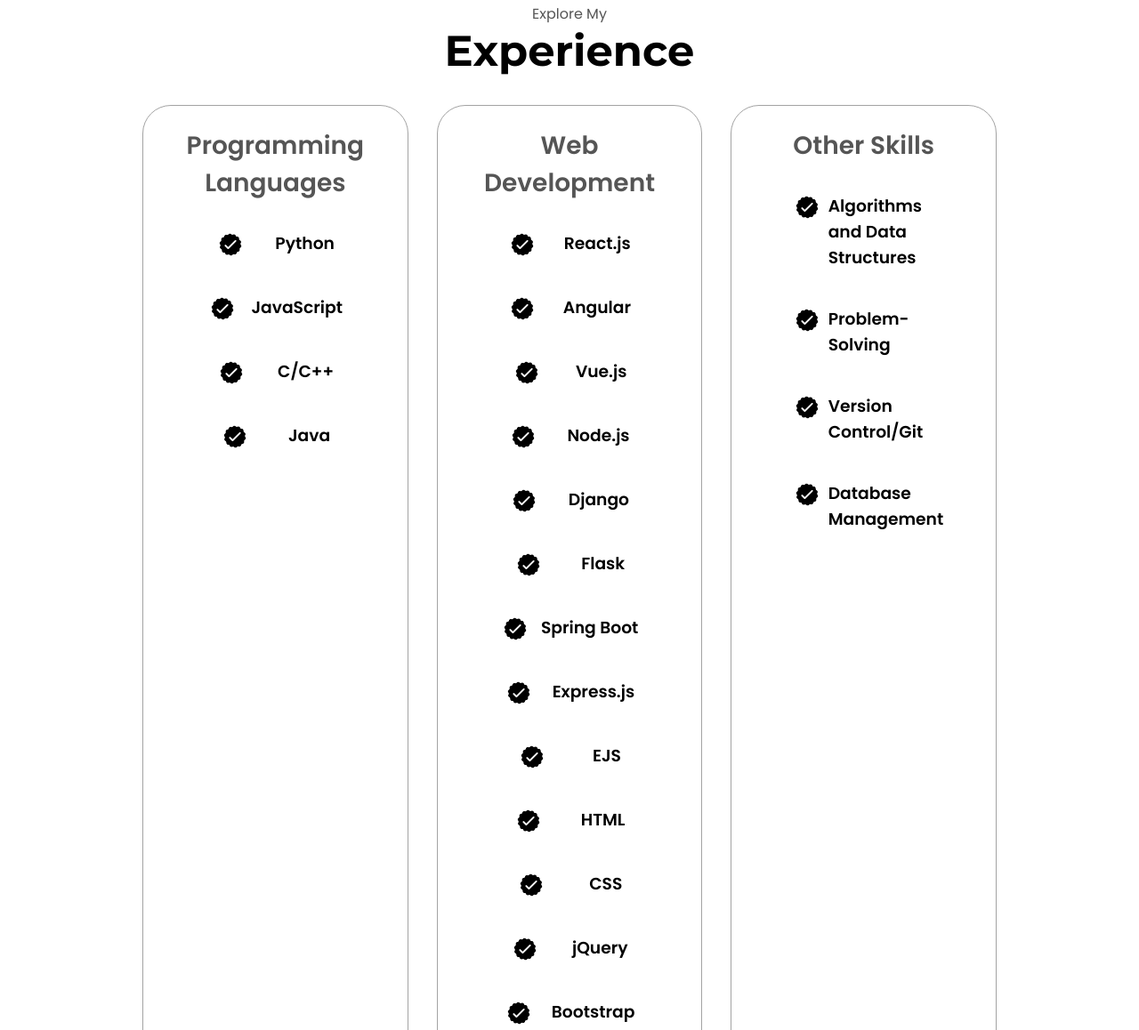
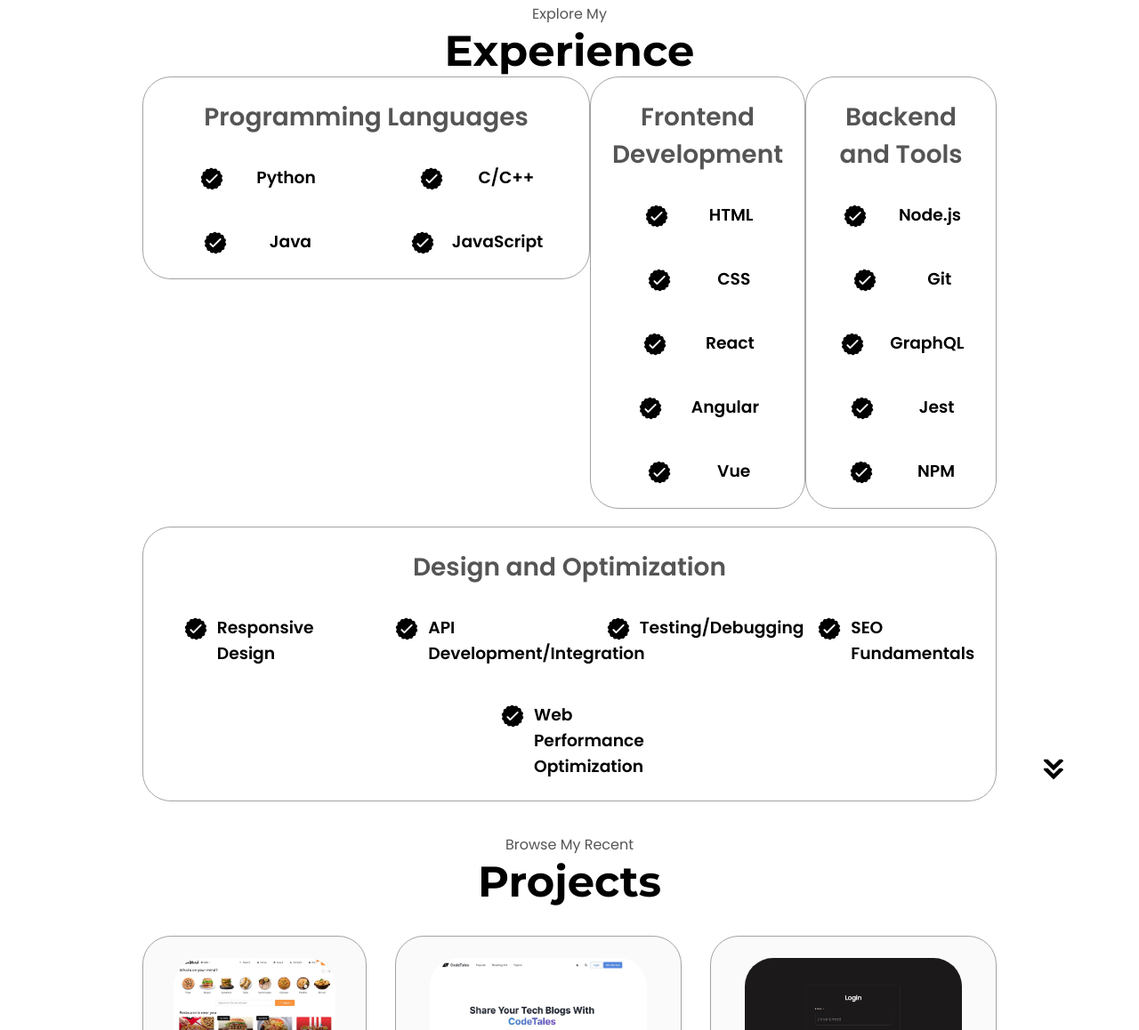
Before and after one commit to BhanuPrakashBandreddi/BhanuprakashBandreddi.github.io, a plain HTML site: page index.html in a window 1280 px wide. Shown: the part 1677-2835 px from the top of the page at 89% size. Drawn offline with Linux system fonts and the light colour scheme.

Commit message:
resume update

```diff
--- a/index.html
+++ b/index.html
@@ -122,156 +122,134 @@
       <p class="section__text__p1">Explore My</p>
       <h1 class="title">Experience</h1>
       <div class="experience-details-container">
-        <div class="about-containers">
-          <div class="details-container">
+          <!-- Programming Languages - Single Column -->
+          <div class="details-container programming-languages">
               <h2 class="experience-sub-title">Programming Languages</h2>
               <div class="article-container">
+                  <!-- Python -->
                   <article>
                       <img src="./assets/checkmark.png" alt="Experience icon" class="icon"/>
-                <div>
-                  <h3>Python</h3>
-                </div>
+                      <div><h3>Python</h3></div>
                   </article>
+                  <!-- C/C++ -->
                   <article>
                       <img src="./assets/checkmark.png" alt="Experience icon" class="icon"/>
-                <div>
-                  <h3>JavaScript</h3>
-                </div>
+                      <div><h3>C/C++</h3></div>
                   </article>
+                  <!-- Java -->
                   <article>
                       <img src="./assets/checkmark.png" alt="Experience icon" class="icon"/>
-                <div>
-                  <h3>C/C++</h3>
-                </div>
+                      <div><h3>Java</h3></div>
                   </article>
+                  <!-- JavaScript -->
                   <article>
                       <img src="./assets/checkmark.png" alt="Experience icon" class="icon"/>
-                <div>
-                  <h3>Java</h3>
-                </div>
+                      <div><h3>JavaScript</h3></div>
                   </article>
+                  <!-- Add other programming languages if necessary -->
               </div>
           </div>
-          <div class="details-container">
-            <h2 class="experience-sub-title">Web Development</h2>
+
+          <!-- Frontend Development - Two Columns -->
+          <div class="details-container frontend-development">
+              <h2 class="experience-sub-title">Frontend Development</h2>
               <div class="article-container">
+                  <!-- HTML -->
                   <article>
                       <img src="./assets/checkmark.png" alt="Experience icon" class="icon"/>
-                <div>
-                  <h3>React.js</h3>
-                </div>
+                      <div><h3>HTML</h3></div>
                   </article>
+                  <!-- CSS -->
                   <article>
                       <img src="./assets/checkmark.png" alt="Experience icon" class="icon"/>
-                <div>
-                  <h3>Angular</h3>
-                </div>
+                      <div><h3>CSS</h3></div>
                   </article>
+                  <!-- React -->
                   <article>
                       <img src="./assets/checkmark.png" alt="Experience icon" class="icon"/>
-                <div>
-                  <h3>Vue.js</h3>
-                </div>
+                      <div><h3>React</h3></div>
                   </article>
+                  <!-- Angular -->
                   <article>
                       <img src="./assets/checkmark.png" alt="Experience icon" class="icon"/>
-                <div>
-                  <h3>Node.js</h3>
-                </div>
+                      <div><h3>Angular</h3></div>
                   </article>
+                  <!-- Vue -->
                   <article>
                       <img src="./assets/checkmark.png" alt="Experience icon" class="icon"/>
-                <div>
-                  <h3>Django</h3>
+                      <div><h3>Vue</h3></div>
+                  </article>
+                  <!-- Add more frontend skills if necessary -->
               </div>
-              </article>
+          </div>
+
+          <!-- Backend and Tools - Two Columns -->
+          <div class="details-container backend-tools">
+              <h2 class="experience-sub-title">Backend and Tools</h2>
+              <div class="article-container">
+                  <!-- Node.js -->
                   <article>
                       <img src="./assets/checkmark.png" alt="Experience icon" class="icon"/>
-                <div>
-                  <h3>Flask</h3>
-                </div>
+                      <div><h3>Node.js</h3></div>
                   </article>
+                  <!-- Git -->
                   <article>
                       <img src="./assets/checkmark.png" alt="Experience icon" class="icon"/>
-                <div>
-                  <h3>Spring Boot</h3>
-                </div>
+                      <div><h3>Git</h3></div>
                   </article>
+                  <!-- GraphQL -->
                   <article>
                       <img src="./assets/checkmark.png" alt="Experience icon" class="icon"/>
-                <div>
-                  <h3>Express.js</h3>
-                </div>
+                      <div><h3>GraphQL</h3></div>
                   </article>
+                  <!-- Jest -->
                   <article>
                       <img src="./assets/checkmark.png" alt="Experience icon" class="icon"/>
-                <div>
-                  <h3>EJS</h3>
-                </div>
+                      <div><h3>Jest</h3></div>
                   </article>
+                  <!-- NPM -->
                   <article>
                       <img src="./assets/checkmark.png" alt="Experience icon" class="icon"/>
-                <div>
-                  <h3>HTML</h3>
+                      <div><h3>NPM</h3></div>
+                  </article>
+                  <!-- Add more backend tools and skills if necessary -->
               </div>
-              </article>
+          </div>
+
+          <!-- Design and Optimization - Two Columns -->
+          <div class="details-container design-optimization">
+              <h2 class="experience-sub-title">Design and Optimization</h2>
+              <div class="article-container">
+                  <!-- Responsive Design -->
                   <article>
                       <img src="./assets/checkmark.png" alt="Experience icon" class="icon"/>
-                <div>
-                  <h3>CSS</h3>
-                </div>
+                      <div><h3>Responsive Design</h3></div>
                   </article>
+                  <!-- API Development/Integration -->
                   <article>
                       <img src="./assets/checkmark.png" alt="Experience icon" class="icon"/>
-                <div>
-                  <h3>jQuery</h3>
-                </div>
+                      <div><h3>API Development/Integration</h3></div>
                   </article>
+                  <!-- Testing/Debugging -->
                   <article>
                       <img src="./assets/checkmark.png" alt="Experience icon" class="icon"/>
-                <div>
-                  <h3>Bootstrap</h3>
-                </div>
+                      <div><h3>Testing/Debugging</h3></div>
                   </article>
+                  <!-- SEO Fundamentals -->
                   <article>
                       <img src="./assets/checkmark.png" alt="Experience icon" class="icon"/>
-                <div>
-                  <h3>Redux</h3>
-                </div>
+                      <div><h3>SEO Fundamentals</h3></div>
                   </article>
-            </div>
-          </div>
-          <div class="details-container">
-            <h2 class="experience-sub-title">Other Skills</h2>
-            <div class="article-container">
+                  <!-- Web Performance Optimization -->
                   <article>
                       <img src="./assets/checkmark.png" alt="Experience icon" class="icon"/>
-                <div>
-                  <h3>Algorithms and Data Structures</h3>
-                </div>
+                      <div><h3>Web Performance Optimization</h3></div>
                   </article>
-              <article>
-                <img src="./assets/checkmark.png" alt="Experience icon" class="icon"/>
-                <div>
-                  <h3>Problem-Solving</h3>
-                </div>
-              </article>
-              <article>
-                <img src="./assets/checkmark.png" alt="Experience icon" class="icon"/>
-                <div>
-                  <h3>Version Control/Git</h3>
-                </div>
-              </article>
-              <article>
-                <img src="./assets/checkmark.png" alt="Experience icon" class="icon"/>
-                <div>
-                  <h3>Database Management</h3>
-                </div>
-              </article>
+                  <!-- Add more design and optimization skills if necessary -->
               </div>
           </div>
       </div>
-      </div>
+
       <img
         src="./assets/arrow.png"
         alt="Arrow icon"
--- a/style.css
+++ b/style.css
@@ -329,8 +329,24 @@ section {
 
 .experience-details-container {
   display: flex;
-  justify-content: center;
+  justify-content: space-between; /* Align children horizontally */
+  align-items: flex-start; /* Align children to the top */
+  flex-wrap: wrap; /* Wrap items to next line on small screens */
+}
+.details-container.programming-languages {
+  flex-basis: 30%; /* Take up 30% of the container's width */
+}
+
+.skills-container {
+  display: flex;
   flex-direction: column;
+  flex-basis: 65%; /* Take up the rest 65% of the container's width */
+}
+
+.details-container.frontend-development,
+.details-container.backend-tools,
+.details-container.design-optimization {
+  margin-bottom: 20px; /* Add space between the rows */
 }
 
 .article-container {
```
Also changed, not shown: 2 other files. Lines whose indentation alone changed are shown as unchanged.
